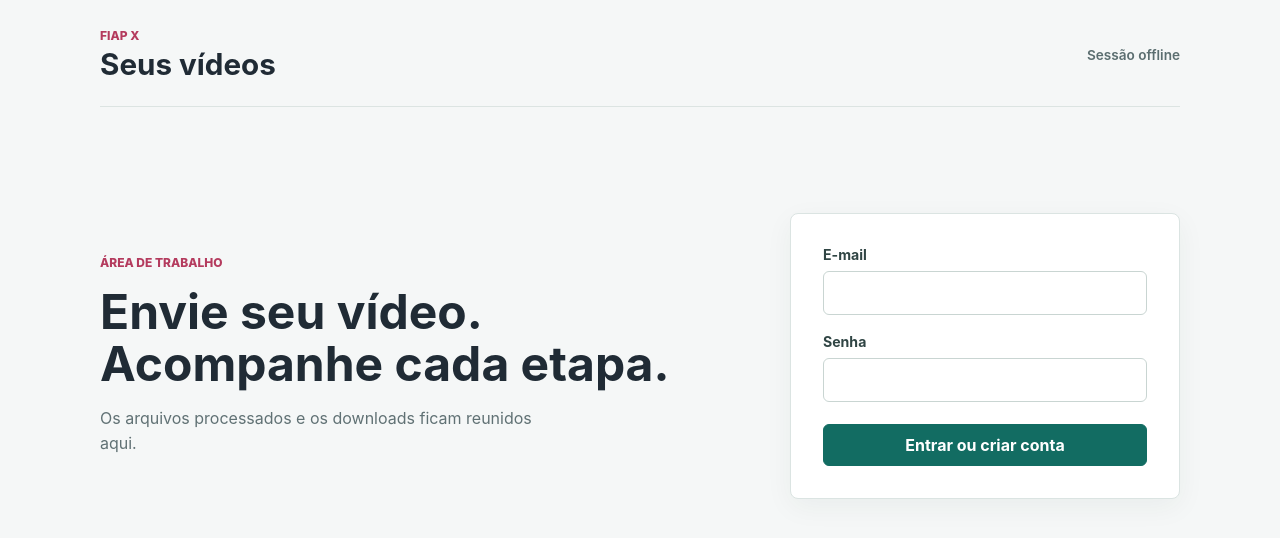
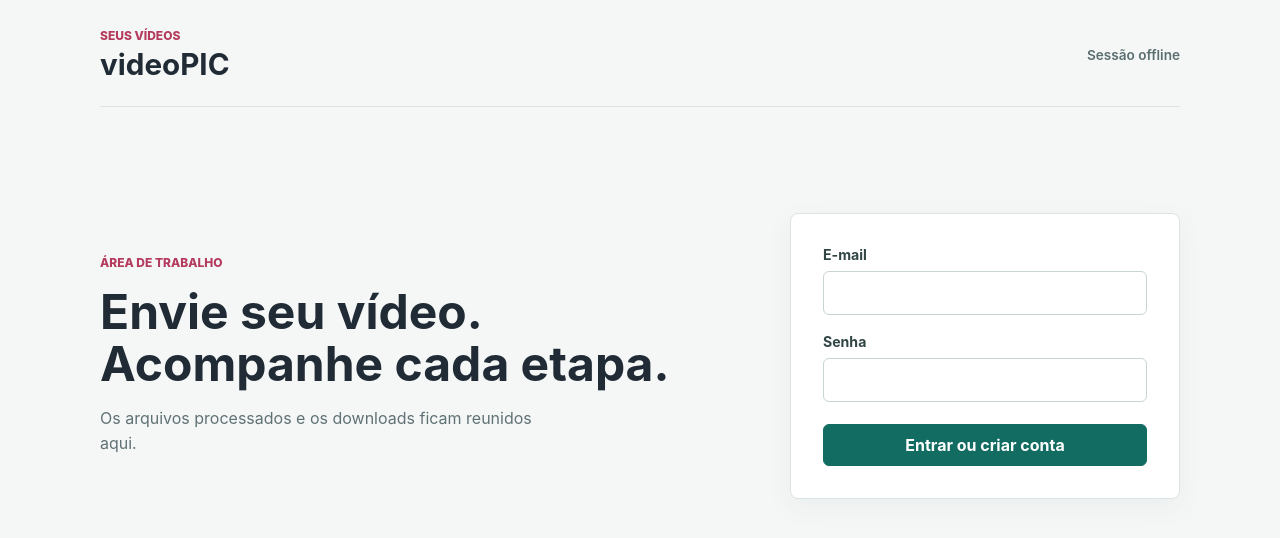
Before and after one commit to cesargomesjr/video-processing-platform, a website: page apps/web/index.html in a window 1280 px wide. Drawn offline with Linux system fonts and the light colour scheme.

Commit message:
chore: update platform name on docs

```diff
--- a/apps/web/index.html
+++ b/apps/web/index.html
@@ -3,15 +3,15 @@
   <head>
     <meta charset="utf-8" />
     <meta name="viewport" content="width=device-width, initial-scale=1" />
-    <title>FIAP X - Vídeos</title>
+    <title>videoPIC - Vídeos</title>
     <link rel="stylesheet" href="styles.css?v=2" />
   </head>
   <body>
     <main class="shell">
       <header class="topbar">
         <div>
-          <p class="eyebrow">FIAP X</p>
-          <h1>Seus vídeos</h1>
+          <p class="eyebrow">Seus vídeos</p>
+          <h1>videoPIC</h1>
         </div>
         <div class="session">
           <span id="session-label">Sessão offline</span>
--- a/package.json
+++ b/package.json
@@ -2,7 +2,7 @@
   "name": "video-processing-platform",
   "version": "0.1.0",
   "private": true,
-  "description": "Plataforma distribuída de processamento de vídeos (FIAP X)",
+  "description": "videoPIC: plataforma distribuída de processamento de vídeos",
   "workspaces": [
     "apps/*"
   ],
```
Also changed, not shown: docs/02-arquitetura-alvo.md (+1 -1 lines), README.md, docs/README.md.
